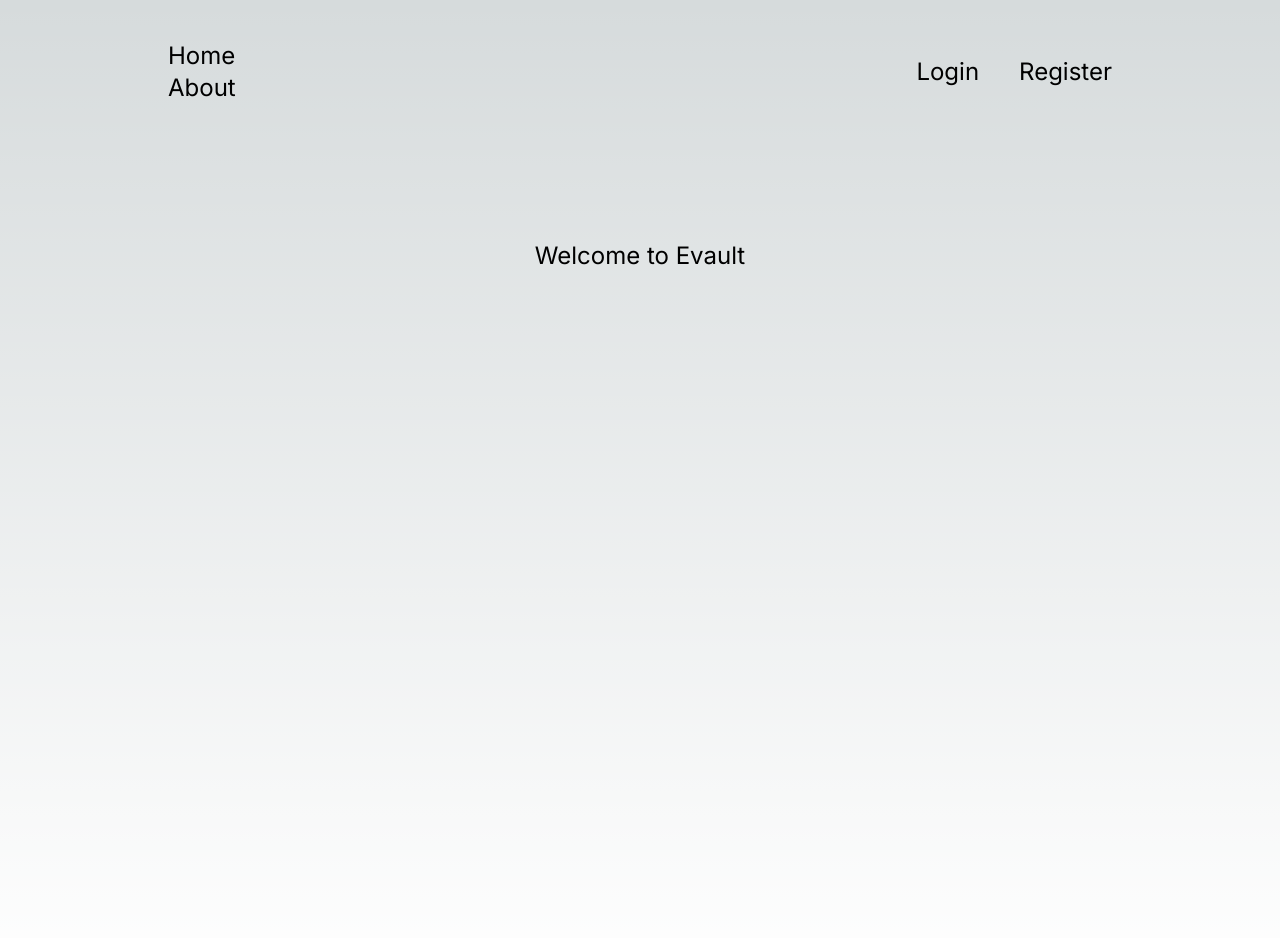
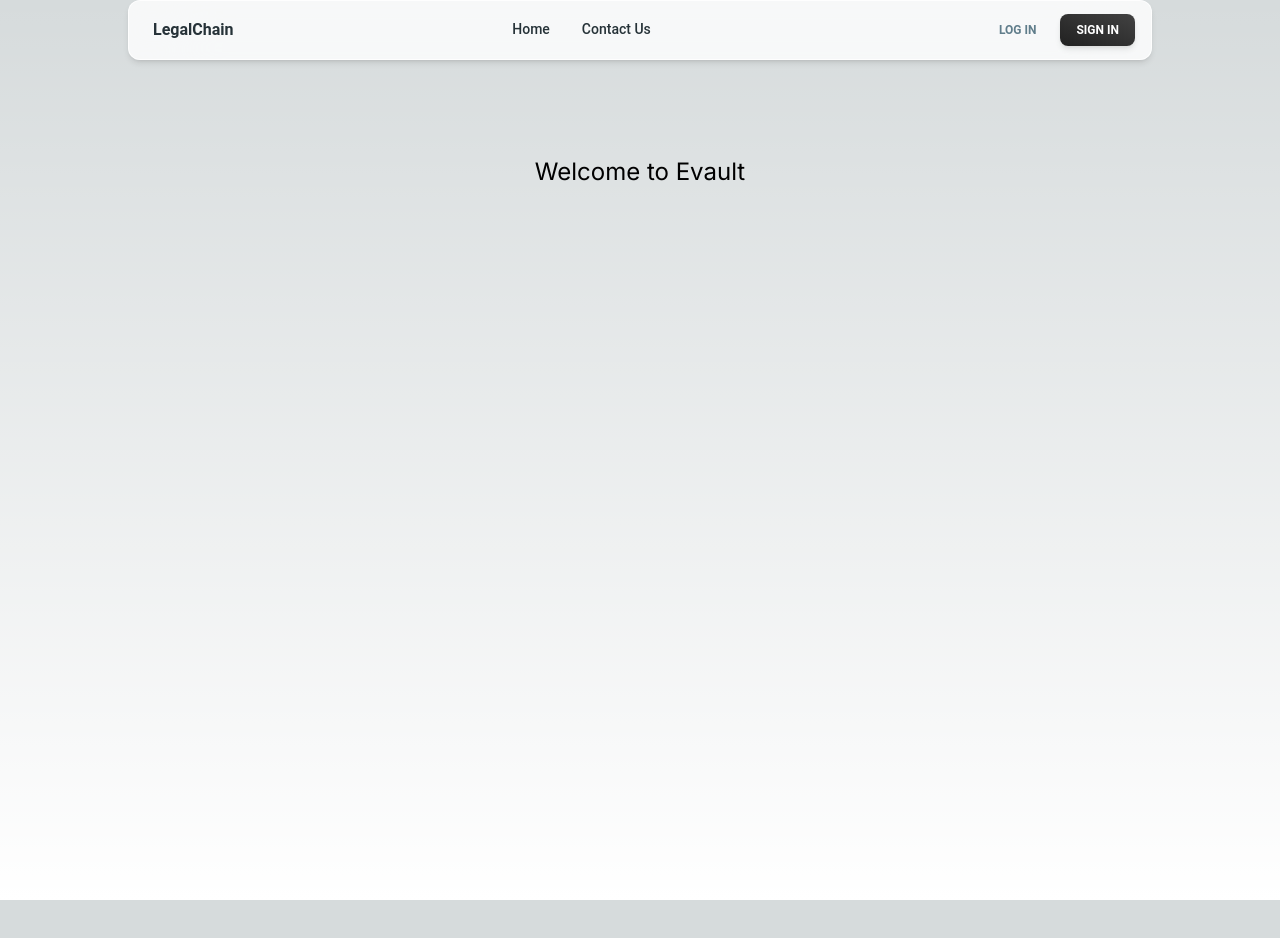
Before and after one commit to Team-Tanzanite-KMIT/Legalchain, a Next.js app: page / in a window 1280 px wide. Shown: the top 938 px of the page. After the commit the page ends 900 px from the top, so only its background shows below. Built offline with nearby package versions, Linux system fonts and the light colour scheme; no server answers.

Commit message:
navbar changes

```diff
--- a/package.json
+++ b/package.json
@@ -9,6 +9,7 @@
     "lint": "next lint"
   },
   "dependencies": {
+    "@heroicons/react": "^2.1.1",
     "@hyperledger/fabric-gateway": "^1.1.1",
     "@material-tailwind/react": "^2.1.8",
     "@types/react-router-dom": "^5.3.3",
--- a/src/components/Navbar.tsx
+++ b/src/components/Navbar.tsx
@@ -50,53 +50,185 @@
 
 // export default Navbar;
 
+// import React from "react";
+// import Link from "next/link";
+// import { useSession, signOut } from "next-auth/react";
+
+// const Navbar = () => {
+// const { data: session } = useSession();
+
+//   return (
+//     <div>
+//       <ul className="flex justify-between m-10 items-center">
+//         <div>
+//           <Link href="/">
+//             <li>Home</li>
+//           </Link>
+//           <Link href="/about">
+//             <li>About</li>
+//           </Link>
+//         </div>
+//         <div className="flex gap-10 items-center">
+//           {!session ? (
+//             <>
+//               <Link href="/login">
+//                 <li>Login</li>
+//               </Link>
+//               <Link href="/register">
+//                 <li>Register</li>
+//               </Link>
+//             </>
+//           ) : (
+//             <>
+//               {session.user?.email}
+//               <li>
+//                 <button
+//                   onClick={() => {
+//                     signOut();
+//                   }}
+//                   className="p-2 px-5 -mt-1 bg-blue-800 rounded-full text-white hover:bg-blue-600 focus:outline-none focus:ring focus:border-blue-300"
+//                 >
+//                   Logout
+//                 </button>
+//               </li>
+//             </>
+//           )}
+//         </div>
+//       </ul>
+//     </div>
+//   );
+// };
+
+// export default Navbar;
+
+
 import React from "react";
+import {
+  Navbar,
+  Collapse,
+  Typography,
+  Button,
+  IconButton,
+  List,
+  ListItem,
+  Menu,
+  MenuHandler,
+  MenuList,
+  MenuItem,
+} from "@material-tailwind/react";
+import {
+  ChevronDownIcon,
+  Bars3Icon,
+  XMarkIcon,
+} from "@heroicons/react/24/outline";
+import {
+  Bars4Icon,
+  GlobeAmericasIcon,
+  NewspaperIcon,
+  PhoneIcon,
+  RectangleGroupIcon,
+  SquaresPlusIcon,
+  SunIcon,
+  TagIcon,
+  UserGroupIcon,
+} from "@heroicons/react/24/solid";
+
+import { signOut, useSession } from "next-auth/react";
 import Link from "next/link";
-import { useSession, signOut } from "next-auth/react";
+function NavList() {
+  return (
+    <List className="mt-4 mb-6 p-0 lg:mt-0 lg:mb-0 lg:flex-row lg:p-1">
+      <Typography
+        as="a"
+        href="#"
+        variant="small"
+        color="blue-gray"
+        className="font-medium"
+      >
+        <ListItem className="flex items-center gap-2 py-2 pr-4">Home</ListItem>
+      </Typography>
+      {/* <NavListMenu /> */}
+      <Typography
+        as="a"
+        href="#"
+        variant="small"
+        color="blue-gray"
+        className="font-medium"
+      >
+        <ListItem className="flex items-center gap-2 py-2 pr-4">
+          Contact Us
+        </ListItem>
+      </Typography>
+    </List>
+  );
+}
 
-const Navbar = () => {
-  const { data: session } = useSession();
+export function NavbarWithMegaMenu() {
+  const [openNav, setOpenNav] = React.useState(false);
+
+  const { data: session, status } = useSession()
+
+  React.useEffect(() => {
+    window.addEventListener(
+      "resize",
+      () => window.innerWidth >= 960 && setOpenNav(false),
+    );
+  }, []);
 
   return (
-    <div>
-      <ul className="flex justify-between m-10 items-center">
-        <div>
-          <Link href="/">
-            <li>Home</li>
-          </Link>
-          <Link href="/about">
-            <li>About</li>
-          </Link>
+    <Navbar className="mx-auto max-w-screen-xl px-4 py-2">
+      <div className="flex items-center justify-between text-blue-gray-900">
+        <Typography
+          as="a"
+          href="#"
+          variant="h6"
+          className="mr-4 cursor-pointer py-1.5 lg:ml-2"
+        >
+          LegalChain
+        </Typography>
+        <div className="hidden lg:block">
+          <NavList />
         </div>
-        <div className="flex gap-10 items-center">
-          {!session ? (
-            <>
-              <Link href="/login">
-                <li>Login</li>
-              </Link>
-              <Link href="/register">
-                <li>Register</li>
-              </Link>
-            </>
+        <div className="hidden gap-2 lg:flex">
+          <Button variant="text" size="sm" color="blue-gray">
+            Log In
+          </Button>
+          <Button variant="gradient" size="sm">
+            Sign In
+          </Button>
+        </div>
+        <IconButton
+          variant="text"
+          color="blue-gray"
+          className="lg:hidden"
+          onClick={() => setOpenNav(!openNav)}
+        >
+          {openNav ? (
+            <XMarkIcon className="h-6 w-6" strokeWidth={2} />
           ) : (
-            <>
-              {session.user?.email}
-              <li>
-                <button
-                  onClick={() => {
-                    signOut();
-                  }}
-                  className="p-2 px-5 -mt-1 bg-blue-800 rounded-full text-white hover:bg-blue-600 focus:outline-none focus:ring focus:border-blue-300"
-                >
-                  Logout
-                </button>
-              </li>
-            </>
+            <Bars3Icon className="h-6 w-6" strokeWidth={2} />
           )}
+        </IconButton>
+      </div>
+      <Collapse open={openNav}>
+        <NavList />
+        <div className="flex w-full flex-nowrap items-center gap-2 lg:hidden">
+          <Button variant="outlined" size="sm" color="blue-gray" fullWidth onClick={() => {
+            // !(session) ? "Log In" : signOut();
+            if (session) {
+              signOut();
+            }
+          }}>
+            {/* Log In */}
+            {!(session) ? <Link href="/login">Log In</Link> : "Sign Out"}
+          </Button>
+          {!session && <Button variant="gradient" size="sm" fullWidth>
+            Sign In
+          </Button>}
         </div>
-      </ul>
-    </div>
+      </Collapse>
+    </Navbar>
   );
-};
+}
 
-export default Navbar;
+export default NavbarWithMegaMenu;
```
Also changed, not shown: src/app/api/documents/route.ts (renamed from src/app/documents/route.ts), 1 other file (tests, documents, lock files or other folders).
